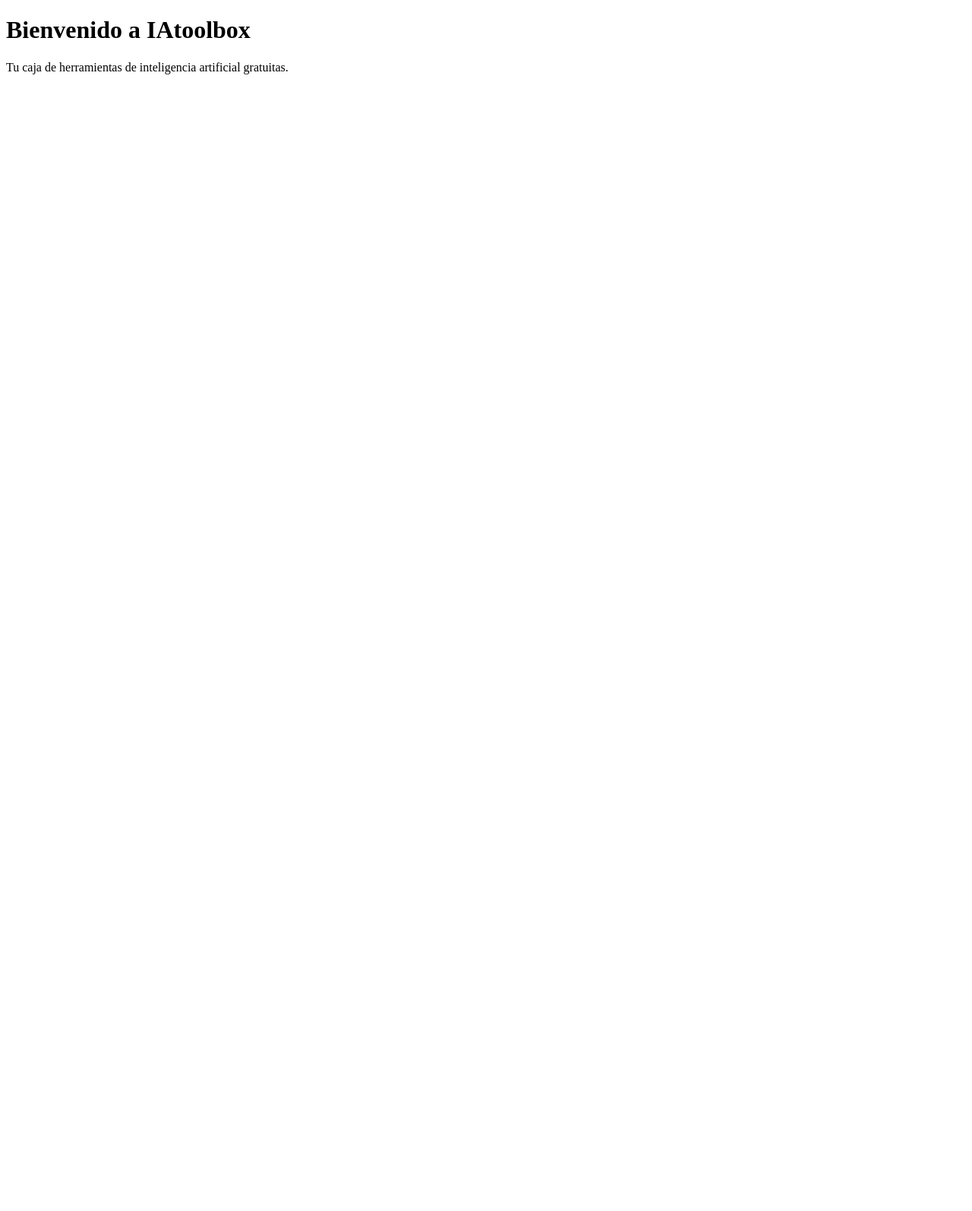
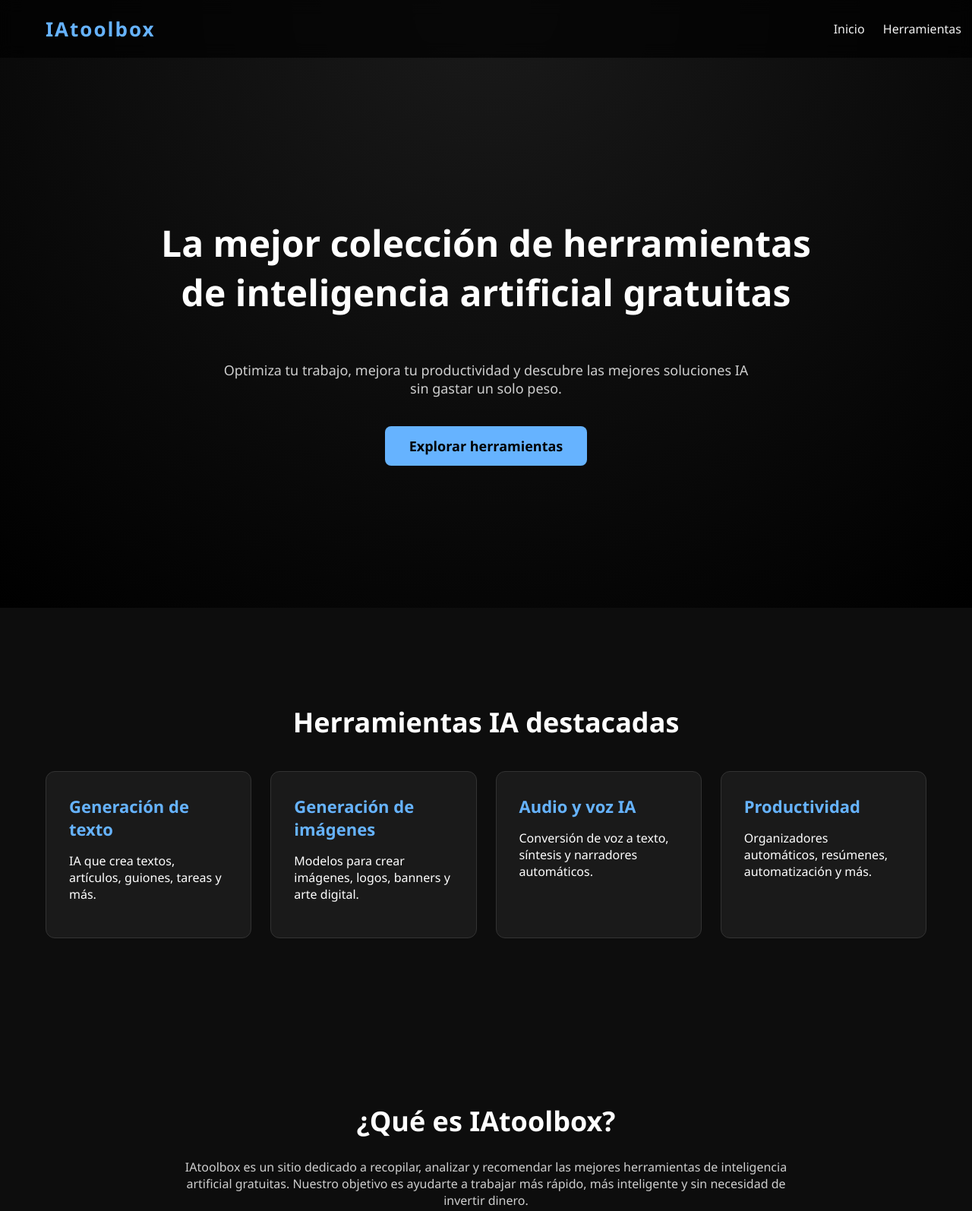
Before and after one commit to JGarciaLinan/IAToolbox, a plain HTML site: page index.html in a window 1280 px wide. Shown: the top 1594 px of the page at 76% size. Before the commit the page ends 800 px from the top, so only its background shows below. Drawn offline with Linux system fonts and the light colour scheme.

Commit message:
Update index.html

```diff
--- a/index.html
+++ b/index.html
@@ -1,11 +1,199 @@
 <!DOCTYPE html>
-<html>
+<html lang="es">
 <head>
     <meta charset="UTF-8">
-    <title>IAtoolbox</title>
+    <meta name="viewport" content="width=device-width, initial-scale=1.0">
+    <title>IAtoolbox – Herramientas de Inteligencia Artificial Gratuitas</title>
+    <style>
+        body {
+            margin: 0;
+            font-family: "Segoe UI", sans-serif;
+            background: #0d0d0d;
+            color: white;
+        }
+
+        /* NAVBAR */
+        nav {
+            display: flex;
+            justify-content: space-between;
+            align-items: center;
+            padding: 20px 60px;
+            position: fixed;
+            width: 100%;
+            top: 0;
+            background: rgba(0, 0, 0, 0.7);
+            backdrop-filter: blur(10px);
+            z-index: 10;
+        }
+
+        nav h1 {
+            margin: 0;
+            font-size: 26px;
+            letter-spacing: 2px;
+            color: #66b3ff;
+        }
+
+        nav a {
+            margin-left: 20px;
+            color: #f2f2f2;
+            text-decoration: none;
+            font-weight: 500;
+        }
+
+        /* HERO SECTION */
+        .hero {
+            height: 100vh;
+            display: flex;
+            flex-direction: column;
+            justify-content: center;
+            align-items: center;
+            text-align: center;
+            padding: 0 20px;
+            background: radial-gradient(circle at top, #1a1a1a, #000);
+        }
+
+        .hero h2 {
+            margin-top: 100px;
+            font-size: 48px;
+            max-width: 900px;
+        }
+
+        .hero p {
+            font-size: 18px;
+            max-width: 700px;
+            opacity: 0.8;
+        }
+
+        .btn-primary {
+            margin-top: 20px;
+            padding: 14px 32px;
+            background: #66b3ff;
+            color: black;
+            border-radius: 8px;
+            font-size: 18px;
+            text-decoration: none;
+            font-weight: bold;
+            transition: 0.3s;
+        }
+
+        .btn-primary:hover {
+            background: #3399ff;
+        }
+
+        /* SECTION */
+        section {
+            padding: 90px 60px;
+        }
+
+        section h3 {
+            font-size: 36px;
+            margin-bottom: 25px;
+            text-align: center;
+        }
+
+        /* TOOL CARDS */
+        .cards {
+            display: grid;
+            grid-template-columns: repeat(auto-fit, minmax(260px, 1fr));
+            gap: 25px;
+            margin-top: 40px;
+        }
+
+        .card {
+            background: #1a1a1a;
+            padding: 30px;
+            border-radius: 12px;
+            transition: 0.3s;
+            border: 1px solid #333;
+        }
+
+        .card:hover {
+            transform: translateY(-6px);
+            border-color: #66b3ff;
+        }
+
+        .card h4 {
+            margin: 0 0 10px 0;
+            font-size: 22px;
+            color: #66b3ff;
+        }
+
+        /* FOOTER */
+        footer {
+            text-align: center;
+            padding: 40px;
+            background: #000;
+            border-top: 1px solid #222;
+            margin-top: 40px;
+            opacity: 0.8;
+        }
+
+        footer p {
+            margin: 5px;
+        }
+
+    </style>
 </head>
 <body>
-    <h1>Bienvenido a IAtoolbox</h1>
-    <p>Tu caja de herramientas de inteligencia artificial gratuitas.</p>
+
+    <!-- NAV -->
+    <nav>
+        <h1>IAtoolbox</h1>
+        <div>
+            <a href="#inicio">Inicio</a>
+            <a href="#herramientas">Herramientas</a>
+            <a href="#acerca">Acerca</a>
+        </div>
+    </nav>
+
+    <!-- HERO -->
+    <div class="hero" id="inicio">
+        <h2>La mejor colección de herramientas de inteligencia artificial gratuitas</h2>
+        <p>Optimiza tu trabajo, mejora tu productividad y descubre las mejores soluciones IA sin gastar un solo peso.</p>
+        <a class="btn-primary" href="#herramientas">Explorar herramientas</a>
+    </div>
+
+    <!-- HERRAMIENTAS -->
+    <section id="herramientas">
+        <h3>Herramientas IA destacadas</h3>
+
+        <div class="cards">
+            <div class="card">
+                <h4>Generación de texto</h4>
+                <p>IA que crea textos, artículos, guiones, tareas y más.</p>
+            </div>
+
+            <div class="card">
+                <h4>Generación de imágenes</h4>
+                <p>Modelos para crear imágenes, logos, banners y arte digital.</p>
+            </div>
+
+            <div class="card">
+                <h4>Audio y voz IA</h4>
+                <p>Conversión de voz a texto, síntesis y narradores automáticos.</p>
+            </div>
+
+            <div class="card">
+                <h4>Productividad</h4>
+                <p>Organizadores automáticos, resúmenes, automatización y más.</p>
+            </div>
+        </div>
+    </section>
+
+    <!-- ACERCA -->
+    <section id="acerca">
+        <h3>¿Qué es IAtoolbox?</h3>
+        <p style="max-width: 800px; margin: auto; text-align: center; opacity: 0.8;">
+            IAtoolbox es un sitio dedicado a recopilar, analizar y recomendar las mejores herramientas de inteligencia artificial gratuitas.
+            Nuestro objetivo es ayudarte a trabajar más rápido, más inteligente y sin necesidad de invertir dinero.
+        </p>
+    </section>
+
+    <!-- FOOTER -->
+    <footer>
+        <p>© 2025 IAtoolbox</p>
+        <p>Creado con pasión por la tecnología</p>
+    </footer>
+
 </body>
 </html>
```
